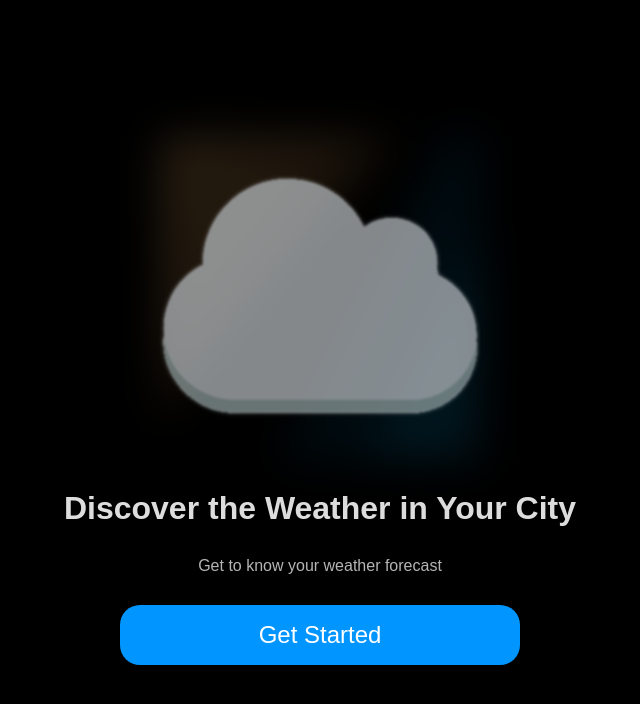
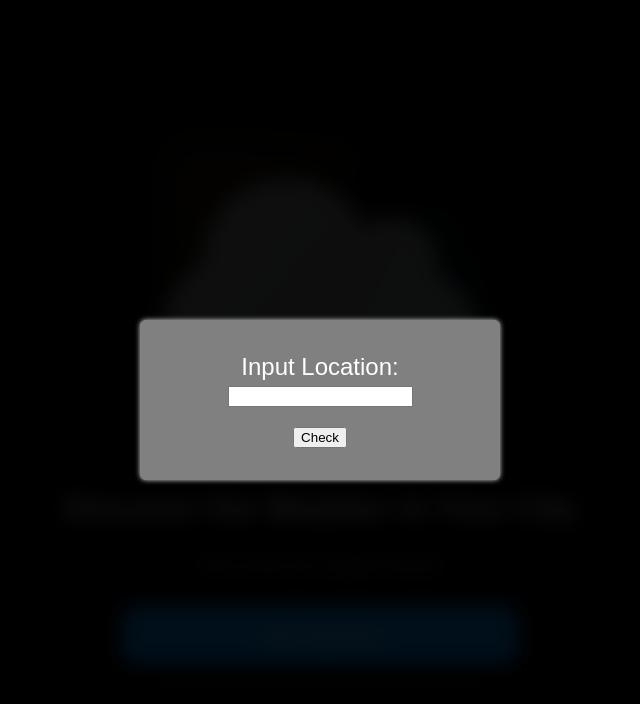
Before and after one commit to Aq1q/weather-report, a plain HTML site: page index.html in a window 1280 px wide. Both pictures are taken after a click on the button "Get Started". Shown: the whole page, without its empty margins (320-960 px from the left). Drawn offline with Linux system fonts and the light colour scheme.

Commit message:
feat: Create Initial form logic

```diff
--- a/index.html
+++ b/index.html
@@ -19,16 +19,25 @@
             <p>
                 Get to know your weather forecast
             </p>
-            <button>
+            <button onclick="showSearch()">
                 Get Started
             </button>
         </div>
 
+        <div id="initial-form">
+            <form action="" id="init-form">
+                <label>
+                    Input Location:
+                    <input type="text" name="location" id="location">
+                </label>
+                <input type="submit" value="Check">
+        </div>
+
         <div id="data-display">
-            <input type="text" name="location" id="location">
-            <button onclick="weatherApp()">
-                check
-            </button>
+            <form action="" id="form">
+                <input type="text" name="location">
+                <input type="submit" value="Check">
+            </form>
         </div>
 
     </div>
--- a/index.js
+++ b/index.js
@@ -1,7 +1,18 @@
-const search = document.getElementById('location');
+const iniForm = document.getElementById('init-form');
+iniForm.addEventListener('submit', (e) => {
+    e.preventDefault();
+    initialSearch(e.target[0].value);
+    document.getElementById('init-form').style.display = 'none';
+    document.getElementById('starter-screen').style.display = 'none';
+})
 
-async function weatherApp() {
-    let json = await getData();
+function showSearch() {
+    const element = document.getElementById('initial-form');
+    element.style.display = 'flex';
+}
+
+async function initialSearch(search) {
+    let json = await getData(search);
     let data = {
         country: json.location.country,
         city: json.location.name,
@@ -14,8 +25,22 @@ async function weatherApp() {
     console.log(data);
 }
 
-async function getData() {
-    const response = await fetch(`http://api.weatherapi.com/v1/current.json?key=1e2ff4f6408445b3821114513231908 &q=${search.value}&aqi=yes`, {
+async function weatherApp(search) {
+    let json = await getData(search);
+    let data = {
+        country: json.location.country,
+        city: json.location.name,
+        feels_like: json.current.feelslike_c,
+        temp: json.current.temp_c,
+        wind_speed: json.current.wind_kph,
+        condition: json.current.condition.text,
+        humidity: json.current.humidity
+    }
+    console.log(data);
+}
+
+async function getData(search) {
+    const response = await fetch(`http://api.weatherapi.com/v1/current.json?key=1e2ff4f6408445b3821114513231908 &q=${search}&aqi=yes`, {
         mode: 'cors'
     }
     )
--- a/style.css
+++ b/style.css
@@ -69,6 +69,42 @@ body {
     background-color: #0075DD ;
 }
 
+#initial-form {
+    width: 100%;
+    height: 100%;
+    background-color: rgba(0, 0, 0, 90%);
+    backdrop-filter: blur(10px);
+    position: absolute;
+    z-index: 3;
+    display: none;
+    align-items: center;
+    justify-content: center;
+}
+#initial-form form {
+    width: 50%;
+    min-width: 254px;
+    max-width: 360px;
+    height: 20%;
+    max-height: 160px;
+    background-color: gray;
+    border-radius: 6px;
+    box-shadow: 0px 0px 5px lightgray;
+    color: white;
+    font-size: 1.5rem;
+    font-family: Arial, Helvetica, sans-serif;
+    display: flex;
+    flex-direction: column;
+    justify-content: center;
+    align-items: center;
+    gap:20px;
+}
+#initial-form form label {
+    display: flex;
+    flex-direction: column;
+    text-align: center;
+    gap: 5px;
+}
+
 #data-display{
     display: none;
 }
```
